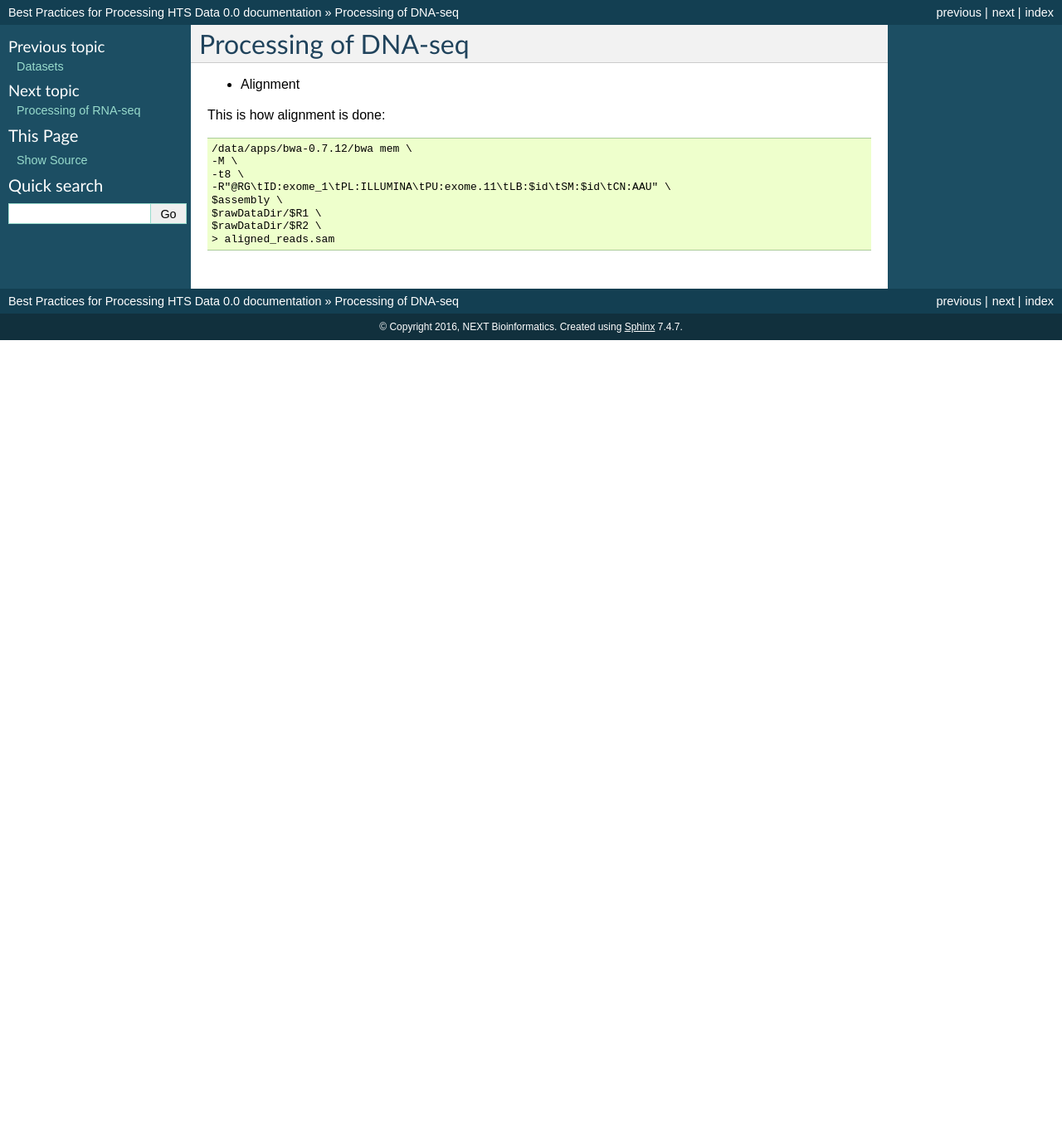
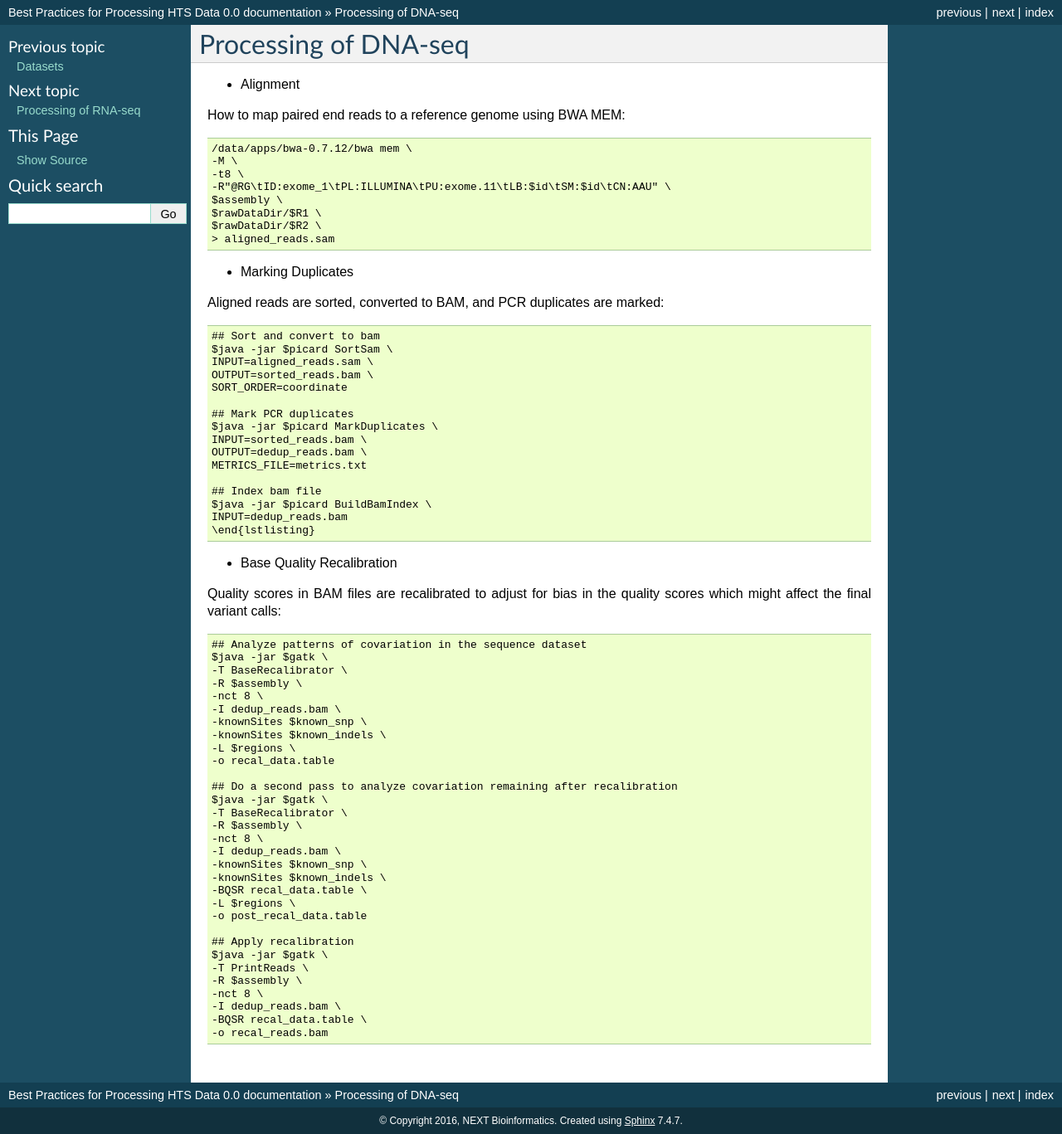
Before and after one commit to NEXTBioinformatics/Best-Practices-for-Processing-HTS-Data, a Sphinx documentation site: the page built from source/dnaseq_processing.rst, in a window 1280 px wide. Shown: the whole page at 83% size. Built offline with Sphinx 7.4.7, drawn with Linux system fonts in a browser that asks for light colours; before the commit the page ends 900 px from its top, so only the background shows below that.

Commit message:
Extended dna-seq processing

```diff
--- a/source/dnaseq_processing.rst
+++ b/source/dnaseq_processing.rst
@@ -2,7 +2,7 @@ Processing of DNA-seq
 ========
 - Alignment
 
-This is how alignment is done::
+How to map paired end reads to a reference genome using BWA MEM::
 
 	/data/apps/bwa-0.7.12/bwa mem \
 	-M \
@@ -12,3 +12,60 @@ This is how alignment is done::
 	$rawDataDir/$R1 \
 	$rawDataDir/$R2 \
 	> aligned_reads.sam
+
+- Marking Duplicates
+
+Aligned reads are sorted, converted to BAM, and PCR duplicates are marked::
+
+	## Sort and convert to bam
+	$java -jar $picard SortSam \
+	INPUT=aligned_reads.sam \
+	OUTPUT=sorted_reads.bam \
+	SORT_ORDER=coordinate
+
+	## Mark PCR duplicates
+	$java -jar $picard MarkDuplicates \
+	INPUT=sorted_reads.bam \
+	OUTPUT=dedup_reads.bam \
+	METRICS_FILE=metrics.txt
+
+	## Index bam file
+	$java -jar $picard BuildBamIndex \
+	INPUT=dedup_reads.bam
+	\end{lstlisting}
+
+- Base Quality Recalibration
+
+Quality scores in BAM files are recalibrated to adjust for bias in the quality scores which might affect the final variant calls::
+
+	## Analyze patterns of covariation in the sequence dataset
+	$java -jar $gatk \
+	-T BaseRecalibrator \
+	-R $assembly \
+	-nct 8 \
+	-I dedup_reads.bam \
+	-knownSites $known_snp \
+	-knownSites $known_indels \
+	-L $regions \
+	-o recal_data.table
+
+	## Do a second pass to analyze covariation remaining after recalibration
+	$java -jar $gatk \
+	-T BaseRecalibrator \
+	-R $assembly \
+	-nct 8 \
+	-I dedup_reads.bam \
+	-knownSites $known_snp \
+	-knownSites $known_indels \
+	-BQSR recal_data.table \
+	-L $regions \
+	-o post_recal_data.table
+
+	## Apply recalibration
+	$java -jar $gatk \
+	-T PrintReads \
+	-R $assembly \
+	-nct 8 \
+	-I dedup_reads.bam \
+	-BQSR recal_data.table \
+	-o recal_reads.bam
```
